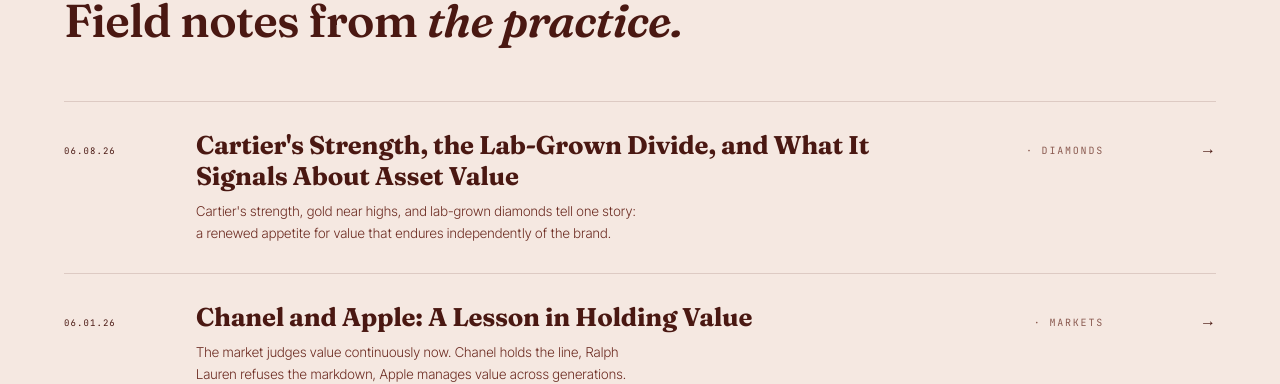
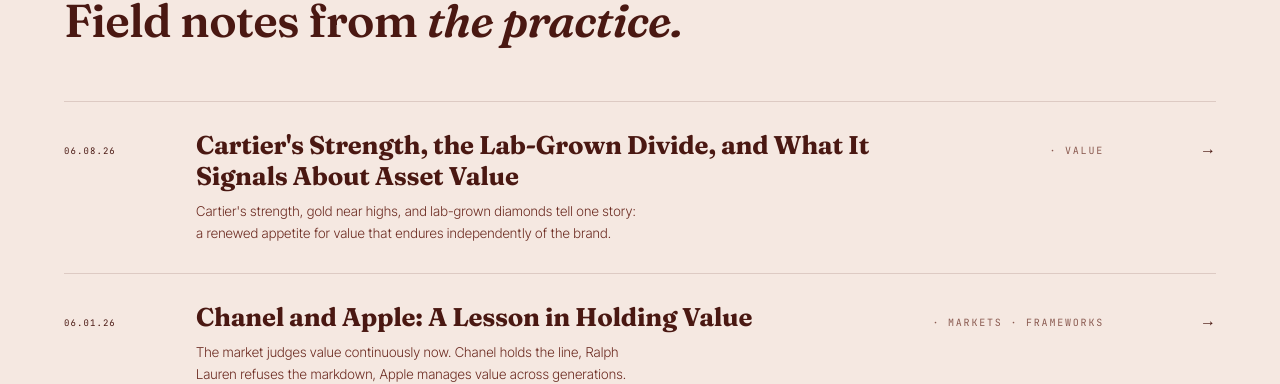
Before and after one commit to laurentm1/bceventure, a Next.js app: page / in a window 1280 px wide. Shown: the part 6448-6832 px from the top of the page. Built offline with nearby package versions, Linux system fonts and the light colour scheme; a web font is replaced by a local one.

Commit message:
Copy: retag insights to Value; support multiple tags per post

```diff
--- a/components/insights.tsx
+++ b/components/insights.tsx
@@ -6,14 +6,14 @@
     date: '06.08.26',
     title: "Cartier's Strength, the Lab-Grown Divide, and What It Signals About Asset Value",
     kicker: "Cartier's strength, gold near highs, and lab-grown diamonds tell one story: a renewed appetite for value that endures independently of the brand.",
-    tag: 'Diamonds',
+    tag: 'Value',
     href: 'https://www.linkedin.com/feed/update/urn:li:activity:7465805908627881984',
   },
   {
     date: '06.01.26',
     title: 'Chanel and Apple: A Lesson in Holding Value',
     kicker: 'The market judges value continuously now. Chanel holds the line, Ralph Lauren refuses the markdown, Apple manages value across generations. Continuity is the strategy.',
-    tag: 'Markets',
+    tag: ['Markets', 'Frameworks'],
     href: 'https://www.linkedin.com/feed/update/urn:li:activity:7469765451321888768',
   },
   {
@@ -41,7 +41,7 @@
     date: '04.06.26',
     title: 'Provenance is the asset',
     kicker: 'The debate was never about chemistry. It was about whether value holds once the object changes hands.',
-    tag: 'Diamonds',
+    tag: 'Value',
     href: 'https://www.linkedin.com/posts/alamrami_after-my-last-post-on-luxury-markets-slowing-activity-7452022945260105729-GKFS',
   },
   {
@@ -72,7 +72,7 @@
                 <h3 className="insight-title">{it.title}</h3>
                 <p className="insight-kicker">{it.kicker}</p>
               </div>
-              <span className="insight-tag">· {it.tag}</span>
+              <span className="insight-tag">· {Array.isArray(it.tag) ? it.tag.join(' · ') : it.tag}</span>
               <span className="insight-arrow">→</span>
             </a>
           ))}
```
